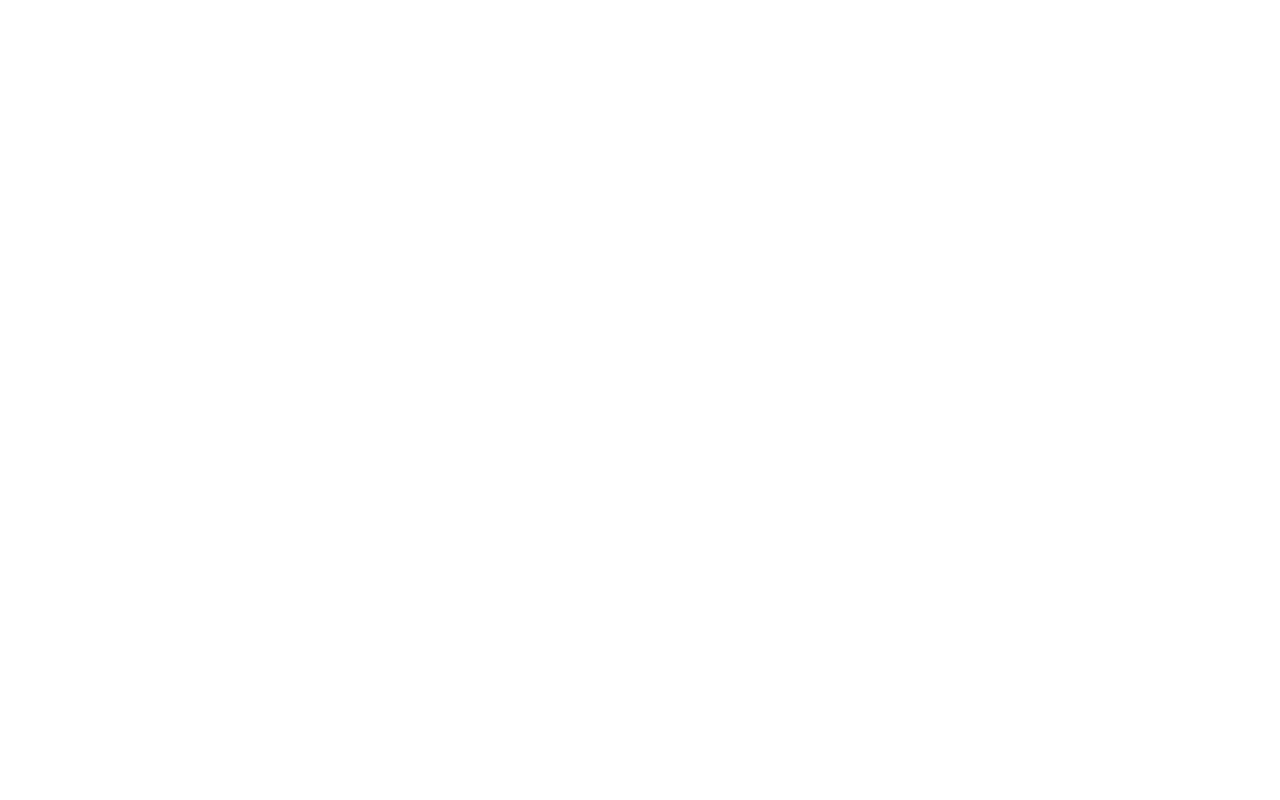
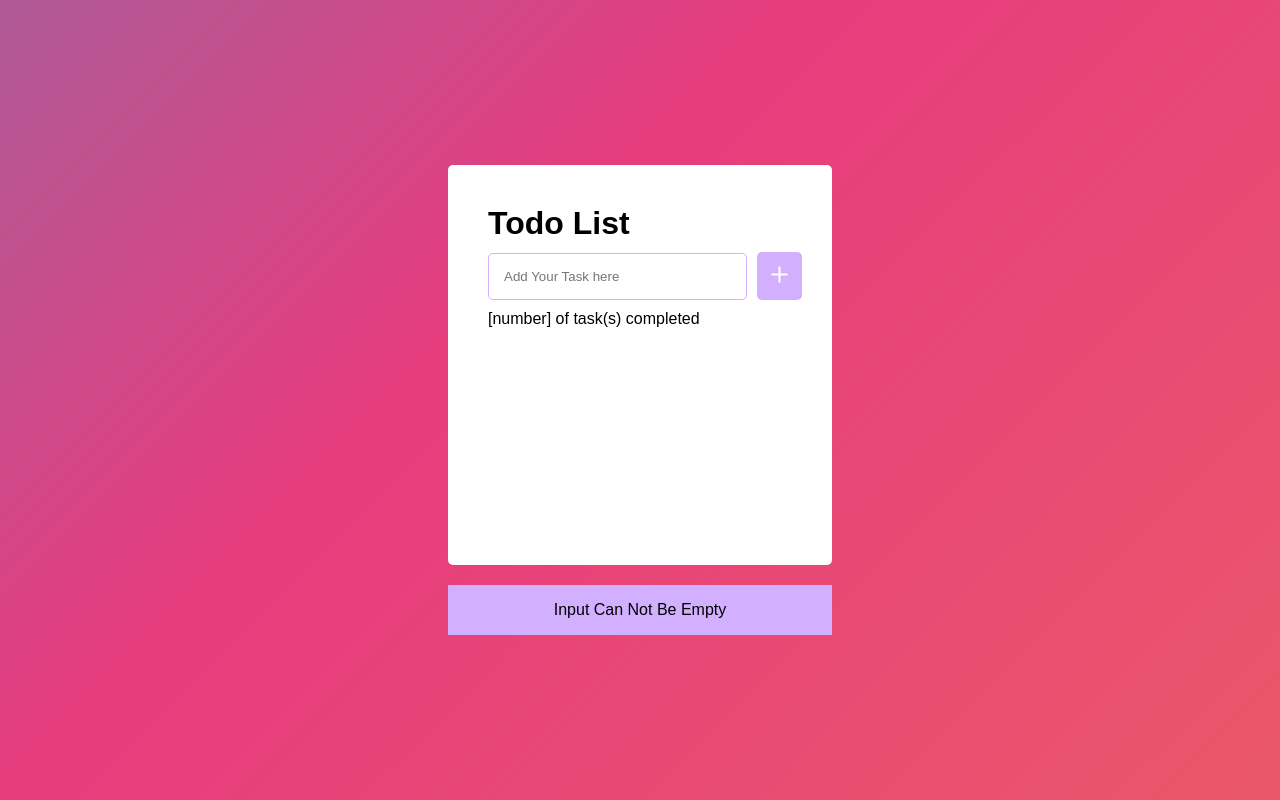
Before and after one commit to romiardanaputra/todo-list-app, a plain HTML site: page index.html in a window 1280 px wide. Drawn offline with nearby package versions, Linux system fonts and the light colour scheme.

Commit message:
develop pages and styling of todo list app

```diff
--- a/index.css
+++ b/index.css
@@ -1,9 +1,34 @@
+:root{
+    --lilac-color: #d2afff;
+    --rounded-sm: 5px;
+    --todo-w-card: 30%;
+}
+
 @import url("https://fonts.googleapis.com/css2?family=Quicksand:wght@300;400;500;600;700&display=swap");
 * {
-   margin: 0;
-   padding: 0;
+   margin: 0px;
+   padding: 0px;
    box-sizing: border-box;
    font-family: "Quicksand", sans-serif;
+}
+
+body {
+	background: linear-gradient(-45deg, #ee7752, #e73c7e, #23a6d5, #23d5ab);
+	background-size: 400% 400%;
+	animation: gradient 15s ease infinite;
+	height: 100vh;
+}
+
+@keyframes gradient {
+	0% {
+		background-position: 0% 50%;
+	}
+	50% {
+		background-position: 100% 50%;
+	}
+	100% {
+		background-position: 0% 50%;
+	}
 }
 
 .container{
@@ -12,4 +37,66 @@
     display: flex;
     justify-content: center;
     align-items: center;
+    flex-direction: column;
+    gap: 20px;
 }
+
+.todo-card{
+    width: var(--todo-w-card);
+    height: 400px;
+    background-color: #fff;
+    border-radius: var(--rounded-sm);
+    padding: 40px 30px;
+}
+
+input[name="add-task"]{
+    padding: 15px;
+    width: 100%;
+    border-radius: 5px;
+    border-style: none;
+    border: 1px solid var(--lilac-color);
+}
+
+input[name="add-task"]:focus{
+    outline: 1px solid var(--lilac-color);
+}
+
+.todo-form{
+    width: 100%;
+    display: flex;
+    justify-content: start;
+    align-items: center;
+    gap: 10px;
+}
+
+.btn-add{
+    border-style: none;
+    background-color: var(--lilac-color);
+    color: #fff;
+    padding: 10px;
+    border-radius: var(--rounded-sm);
+    cursor: pointer;
+}
+
+.icon-add {
+    width: 25px;
+    height: 25px;
+}
+
+h1{
+    padding-left: 10px;
+    margin-bottom: 10px;
+}
+
+p.task-completed, .error-handling{
+    padding: 10px ;
+}
+
+.error-handling{
+    background-color: var(--lilac-color);
+    height: 50px;
+    display: flex;
+    justify-content: center;
+    align-items: center;
+    width: var(--todo-w-card);
+}
--- a/index.html
+++ b/index.html
@@ -1,14 +1,37 @@
 <!DOCTYPE html>
 <html lang="en">
    <head>
-    <meta charset="UTF-8">
-    <meta name="viewport" content="width=device-width, initial-scale=1.0">
+      <meta charset="UTF-8" />
+      <meta name="viewport" content="width=device-width, initial-scale=1.0" />
       <title>Todo List App | Javascript</title>
-    <link rel="stylesheet" href="index.css">
+      <link rel="stylesheet" href="index.css" />
+      <script src="https://unpkg.com/feather-icons"></script>
    </head>
    <body>
       <div class="container">
-        <div class="circle"></div>
+         <div class="todo-card">
+            <h1>Todo List</h1>
+            <form action="#" class="todo-form">
+               <label for="add-task"></label>
+               <input
+                  type="text"
+                  name="add-task"
+                  id="add-task"
+                  placeholder="Add Your Task here"
+                  required
+               />
+               <button class="btn-add">
+                  <i class="icon-add" data-feather="plus"></i>
+               </button>
+            </form>
+            <p class="task-completed">[number] of task(s) completed</p>
          </div>
+         <div class="error-handling">
+            <p>Input Can Not Be Empty</p>
+         </div>
+      </div>
+      <script>
+         feather.replace();
+      </script>
    </body>
 </html>
```
Lines whose indentation alone changed are shown as unchanged.
